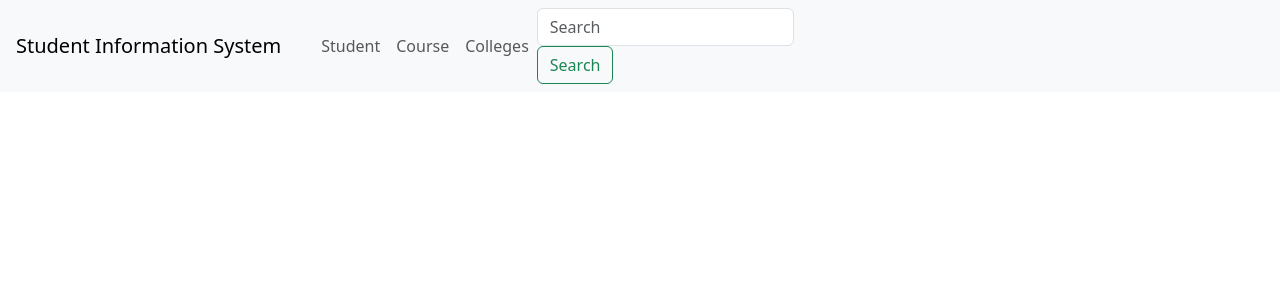
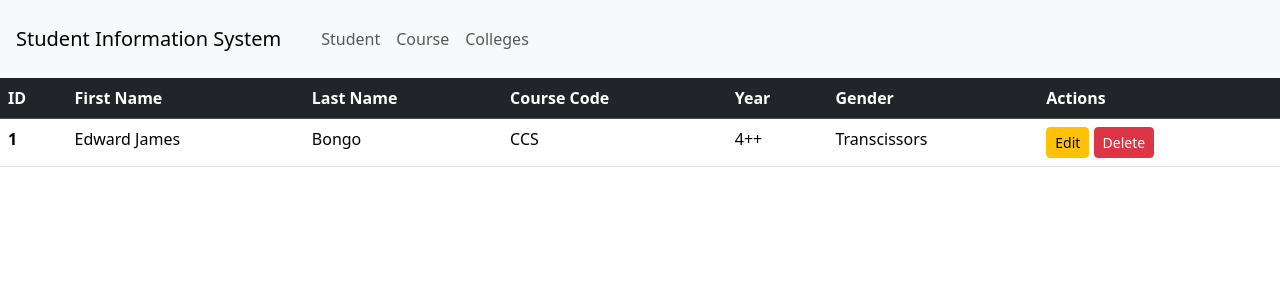
Before and after one commit to EdwardJamesB/ssisweb, a Flask app: page / in a window 1280 px wide. Shown: the top 300 px of the page. Run offline with Flask 3, Linux system fonts and the light colour scheme; some libraries are stand-ins or nearby versions.

Commit message:
updated commit

```diff
--- a/app/templates/layout.html
+++ b/app/templates/layout.html
@@ -28,12 +28,38 @@
         <a class="nav-link" href="#">Colleges</a>
       </li>
     </ul>
-    <form class="form-inline my-2 my-lg-0 float-end">
-      <input class="form-control mr-sm-2" type="search" placeholder="Search" aria-label="Search">
-      <button class="btn btn-outline-success my-2 my-sm-0" type="submit">Search</button>
-    </form>
   </div>
 </nav>
+</div>
+
+<div class>
+<table class="table">
+  <thead class="table-dark">
+    <tr>
+      <th scope="col">ID</th>
+      <th scope="col">First Name</th>
+      <th scope="col">Last Name</th>
+      <th scope="col">Course Code</th>
+      <th scope="col">Year</th>
+      <th scope="col">Gender</th>
+      <th scope="col">Actions</th>
+    </tr>
+  </thead>
+  <tbody>
+    <tr>
+      <th scope="row">1</th>
+      <td>Edward James</td>
+      <td>Bongo</td>
+      <td>CCS</td>
+      <td>4++</td>
+      <td>Transcissors</td>
+      <td>
+        <button class="btn btn-warning btn-sm" data-toggle="modal">Edit</button>
+        <button data-id="" class="btn btn-danger btn-sm btn-deleteStudent">Delete</button>
+      </td>
+    </tr>
+  </tbody>
+</table>
 </div>
 
 </body>
@@ -48,8 +74,4 @@
 <link href="https://cdn.jsdelivr.net/npm/bootstrap@5.3.2/dist/css/bootstrap.min.css" rel="stylesheet"
     integrity="sha384-T3c6CoIi6uLrA9TneNEoa7RxnatzjcDSCmG1MXxSR1GAsXEV/Dwwykc2MPK8M2HN" crossorigin="anonymous">
 
-<!-- Optional JavaScript -->
-<!-- jQuery first, then Popper.js, then Bootstrap JS -->
-<script src="https://cdnjs.cloudflare.com/ajax/libs/popper.js/1.14.7/umd/popper.min.js" integrity="sha384-UO2eT0CpHqdSJQ6hJty5KVphtPhzWj9WO1clHTMGa3JDZwrnQq4sF86dIHNDz0W1" crossorigin="anonymous"></script>
-
 </html>
```
